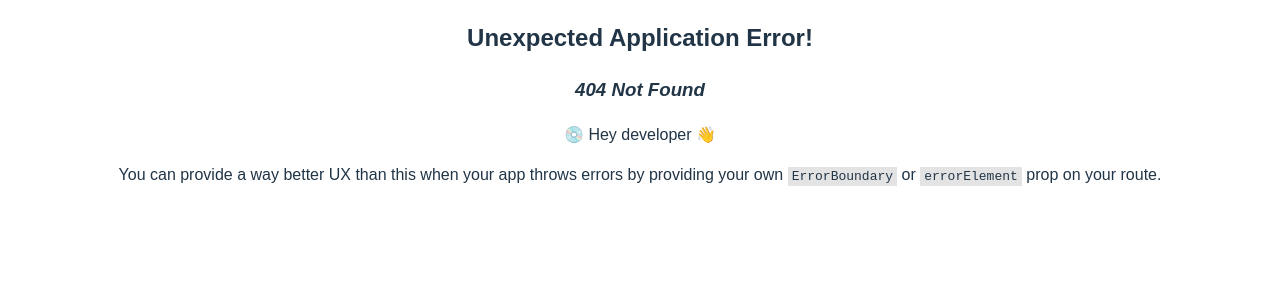
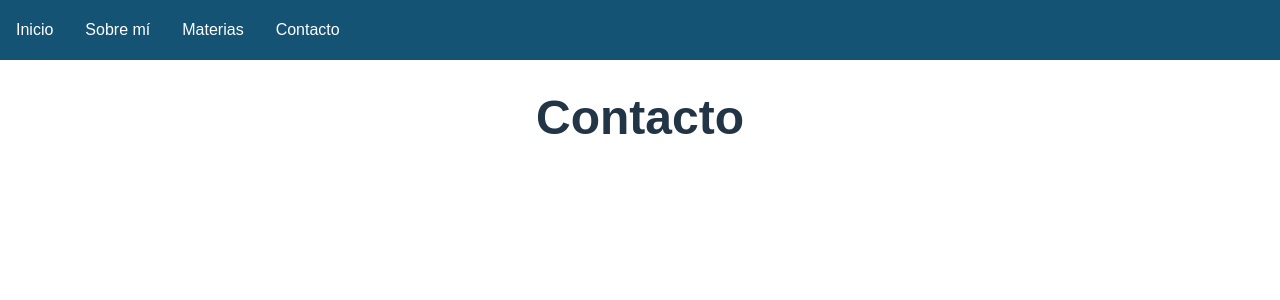
Before and after one commit to ManusaRivi/web-profe-particular, a React (Vite) app: page /contact in a window 1280 px wide. Before the commit this address had no page. Shown: the top 300 px of the page. Built offline with nearby package versions, Linux system fonts and the light colour scheme.

Commit message:
add placeholder subjects and contact pages

```diff
--- a/src/components/navbar/Navbar.tsx
+++ b/src/components/navbar/Navbar.tsx
@@ -5,8 +5,8 @@ export default function Navbar() {
         <div className={styles.navbar}>
             <a className={styles.navbarButton} href="/home">Inicio</a>
             <a className={styles.navbarButton} href="/about">Sobre mí</a>
-            <a className={styles.navbarButton}>Materias</a>
-            <a className={styles.navbarButton}>Contacto</a>
+            <a className={styles.navbarButton} href="/subjects">Materias</a>
+            <a className={styles.navbarButton} href="/contact">Contacto</a>
         </div>
     )
 }
--- /dev/null
+++ b/src/views/Contact.tsx
@@ -0,0 +1,11 @@
+import "./About.css";
+
+export default function Contact() {
+    return (
+        <div className="container">
+            <h1 className="header">
+                Contacto
+            </h1>
+        </div>
+    )
+}
--- /dev/null
+++ b/src/views/Subjects.tsx
@@ -0,0 +1,11 @@
+import "./About.css";
+
+export default function Subjects() {
+    return (
+        <div className="container">
+            <h1 className="header">
+                Mis materias
+            </h1>
+        </div>
+    )
+}
```
Also changed, not shown: src/router/router.tsx (+10 -0 lines).
